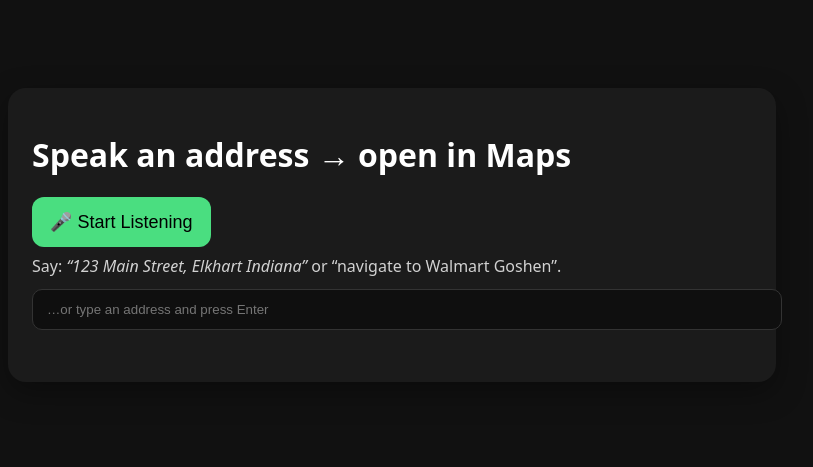
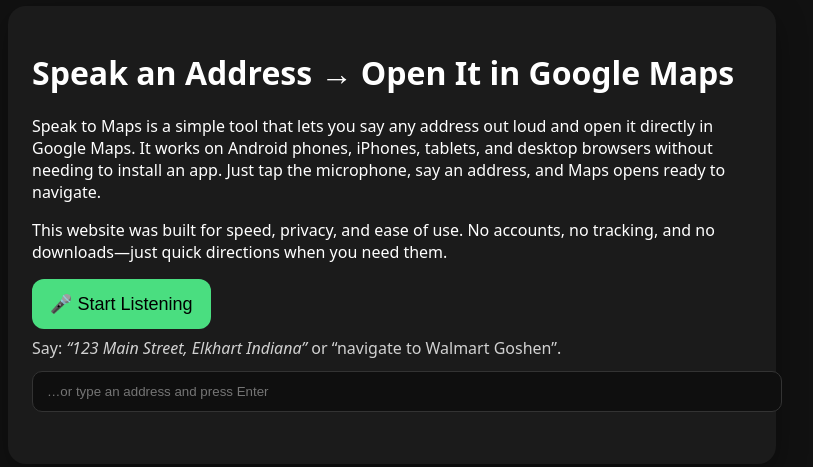
Before and after one commit to BoldBull/speakmaps, a plain HTML site: page index.html in a window 1280 px wide. Shown: the part 165-632 px from the top of the page, without its empty margins (248-1061 px from the left). Drawn offline with Linux system fonts and the light colour scheme.

Commit message:
Revise index.html content and descriptions
Updated the content and descriptions for clarity and added a brief explanation of the tool's functionality.

```diff
--- a/index.html
+++ b/index.html
@@ -49,7 +49,15 @@
 
 <body>
   <div class="card">
-    <h1>Speak an address → open in Maps</h1>
+    <h1>Speak an Address → Open It in Google Maps</h1>
+    <p>
+      Speak to Maps is a simple tool that lets you say any address out loud and open it directly in Google Maps.
+      It works on Android phones, iPhones, tablets, and desktop browsers without needing to install an app.
+      Just tap the microphone, say an address, and Maps opens ready to navigate.
+    </p>
+    <p>
+      This website was built for speed, privacy, and ease of use. No accounts, no tracking, and no downloads—just quick directions when you need them.
+    </p>
     <button id="btn" class="go">🎤 Start Listening</button>
     <p class="hint">Say: <em>“123 Main Street, Elkhart Indiana”</em> or “navigate to Walmart Goshen”.</p>
     <input id="text" placeholder="…or type an address and press Enter" />
```
